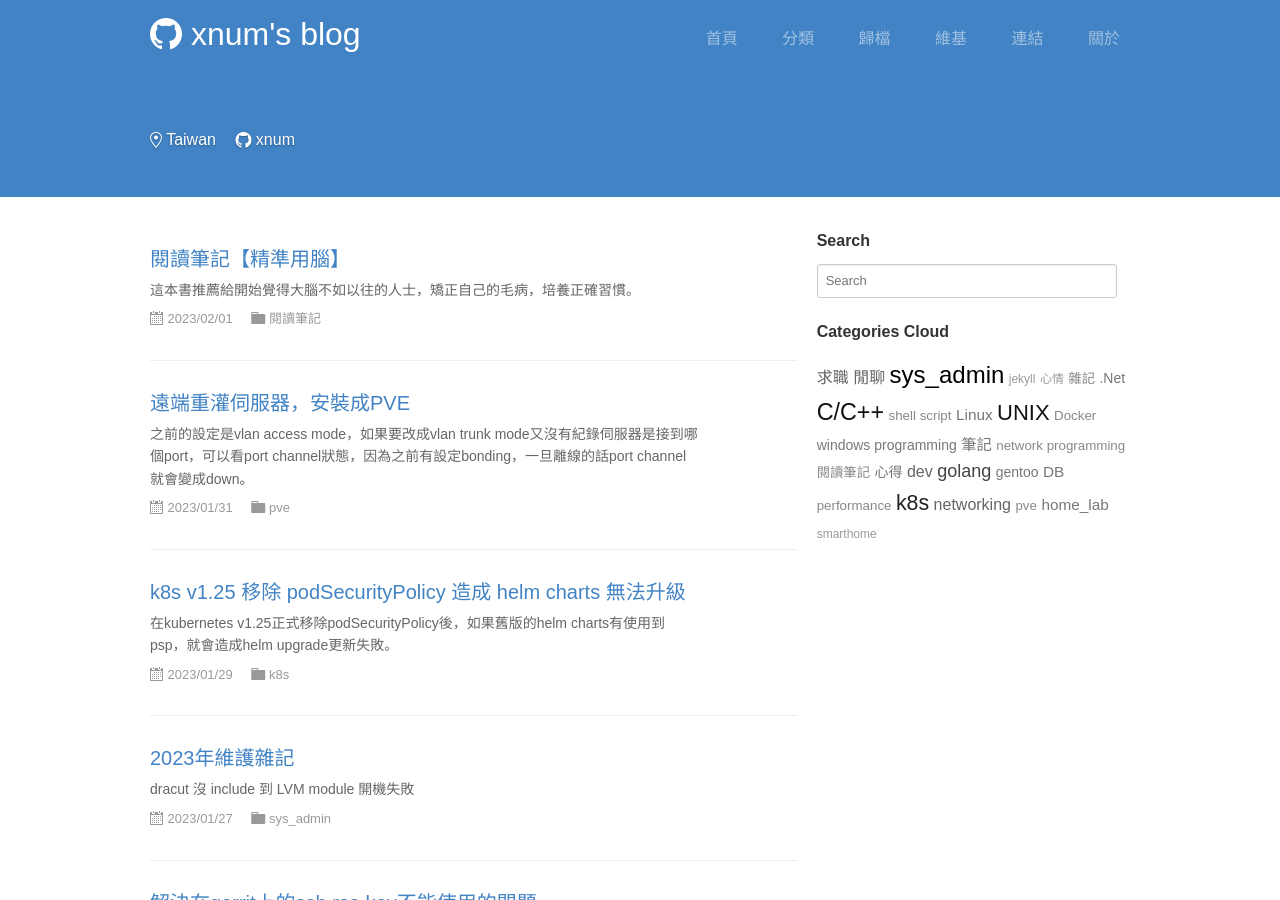
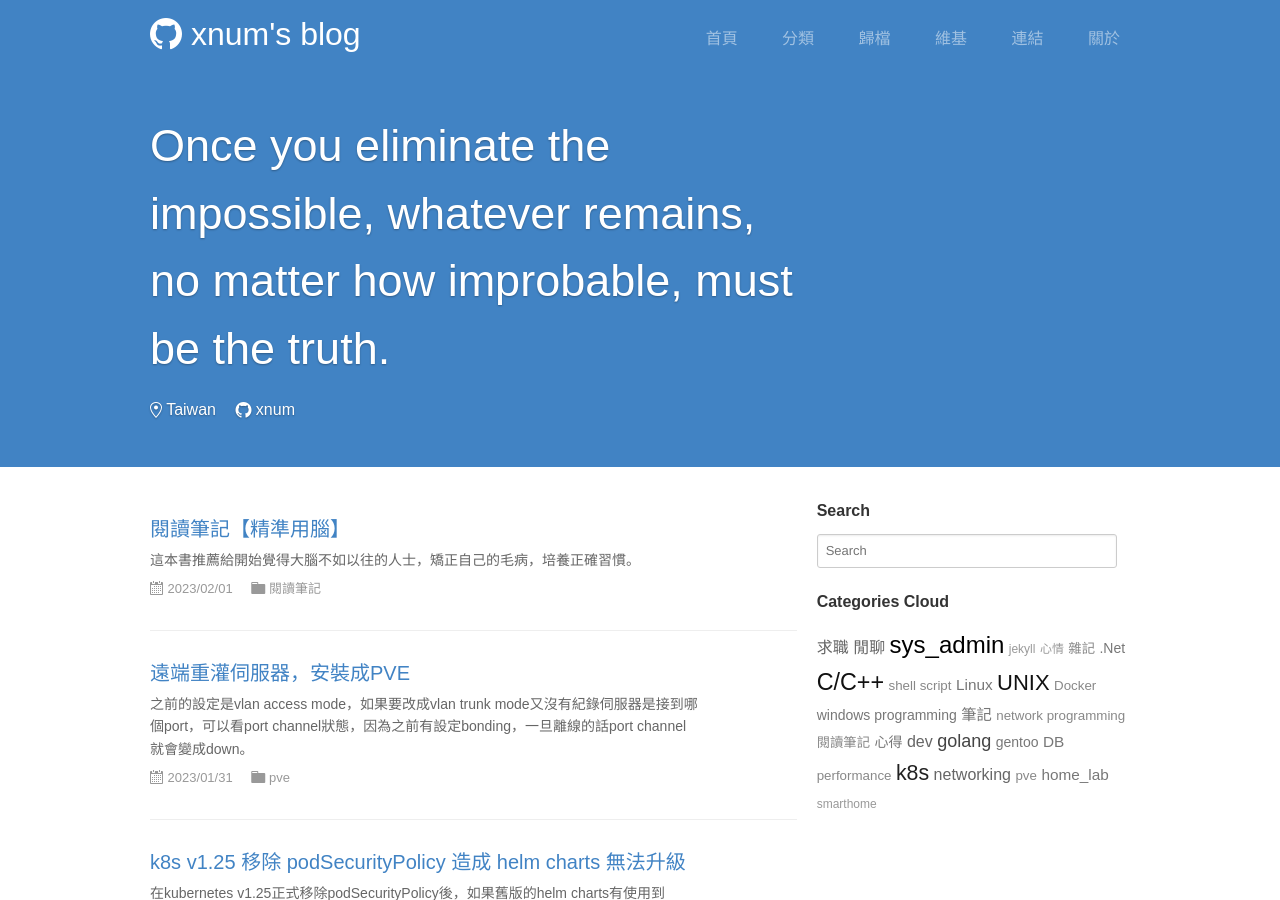
Before and after one commit to xnum/xnum.github.io, a Jekyll site: the page built from index.html, in a window 1280 px wide and 900 px high. Built offline with Jekyll 4.4.1, drawn with Linux system fonts in a browser that asks for light colours; the list of posts is cut into pages by our own code; comment, search, counter and statistics services are not loaded; a style sheet for code colours, icons or effects is not loaded.

Commit message:
Update _config.yml

```diff
--- a/_config.yml
+++ b/_config.yml
@@ -3,10 +3,9 @@
 # ---------------- #
 baseurl:
 url: https://xnum.github.io
-#url: https://ln.xnum.tw
 date_format: "ordinal"
 title: xnum's blog
-subtitle: ''
+subtitle: 'Once you eliminate the impossible, whatever remains, no matter how improbable, must be the truth.'
 description: ''
 keywords: go,c++,kubernetes,linux
 timezone: Asia/Taipei
@@ -164,7 +163,7 @@ simple_jekyll_search:
 #      Google      #
 # ---------------- #
 google:
-    analytics_id: UA-69634995-3
+    analytics_id: G-ECNVTV2M96
     adsense:
         footer: true
         sidebar: true
```
